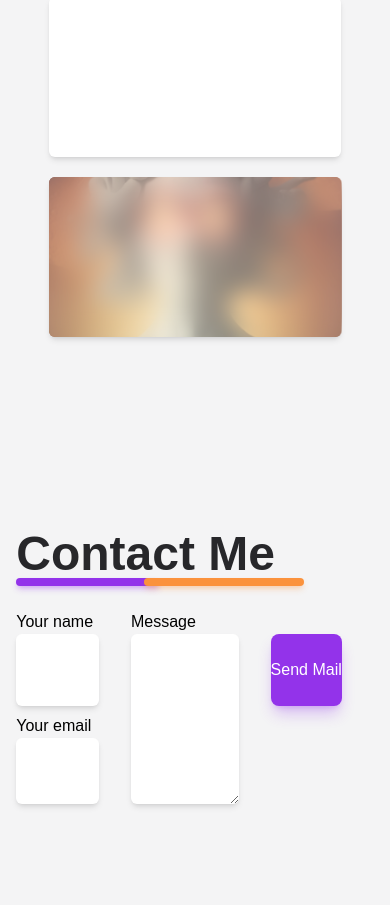
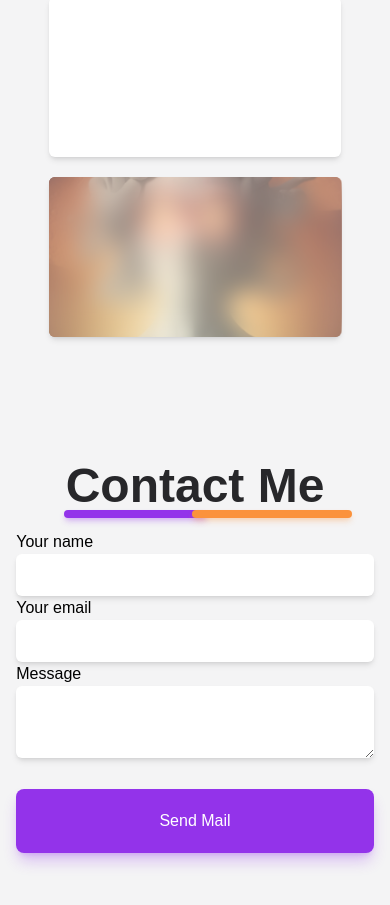
Before and after one commit to Matdrox/portfolio, a React (Create React App) app: page / in a window 390 px wide. Shown: the part 1455-2360 px from the top of the page. Built offline with nearby package versions, Linux system fonts and the light colour scheme.

Commit message:
Updated Mobile Version

```diff
--- a/src/components/Page3.js
+++ b/src/components/Page3.js
@@ -45,16 +45,20 @@ const Page3 = ({ fontColor, lang }) => {
   return (
     <div className='-mt-52 grid place-items-center h-screen'>
       <form
-        className='mt-52 grid gap-8 w-11/12 md:grid-cols-5 md:grid-rows-4 md:w-auto md:h-auto'
+        className='mt-52 w-11/12 flex-row align-middle
+        md:grid md:gap-8 md:grid-cols-5 md:grid-rows-4 md:w-auto md:h-auto'
         ref={form}
         onSubmit={sendEmail}
       >
         <div
-          className={`${fontColor} relative row-start-1 col-span-4 w-full text-5xl font-extrabold`}
+          className={`${fontColor} text-center relative w-full text-5xl font-extrabold
+          md:row-start-1 md:col-span-4 md:text-left`}
         >
-          <p>{lang ? 'Contact Me' : 'Contacto Me'}</p>
-          <div className='bg-purple-600 shadow-md shadow-purple-600/30 absolute -bottom-2 left-0 h-2 w-36 rounded-md'></div>
-          <div className='bg-orange-400 shadow-md shadow-orange-400/30 absolute -bottom-2 left-32 h-2 w-40 rounded-md'></div>
+          <p className='relative bottom-5 md:top-10'>
+            {lang ? 'Contact Me' : 'Contacto Me'}
+          </p>
+          <div className='bg-purple-600 shadow-md shadow-purple-600/30 absolute bottom-3 md:top-[90px] left-12 md:left-0 h-2 w-36 rounded-md'></div>
+          <div className='bg-orange-400 shadow-md shadow-orange-400/30 absolute bottom-3 md:top-[90px] left-44 md:left-32 h-2 w-40 rounded-md'></div>
         </div>
 
         <div className='lg:col-span-2 row-start-2'>
@@ -89,7 +93,7 @@ const Page3 = ({ fontColor, lang }) => {
           />
         </div>
 
-        <div className='lg:col-span-2'>
+        <div className='lg:col-span-2 h-16'>
           <br />
           <Button
             type='submit'
```
